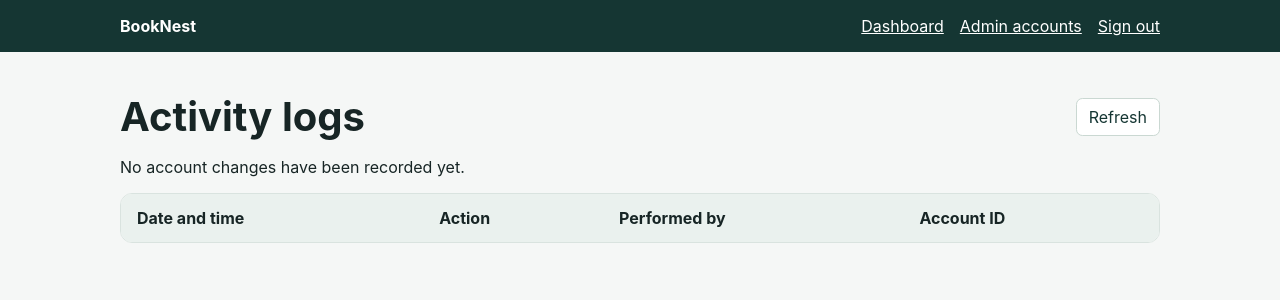
After one commit to IT26100776/BookNest, a Spring Boot app: page /admin/activity.html in a window 1280 px wide. The commit adds this page. Shown: the top 300 px of the page. Run offline with Spring Boot 4, Linux system fonts and the light colour scheme; the visitor is signed in with stand-in values (Sample User, id 1); data that the repository does not hold is empty; some of the project's set-up classes (security, data sources, template engines, error pages and the like) are left out, and stand-ins take their place.

Commit message:
Added admin activity logs page (html and js)

```diff
--- /dev/null
+++ b/src/main/resources/static/admin/activity.html
@@ -0,0 +1,81 @@
+<!doctype html>
+<html lang="en">
+<head>
+    <meta charset="utf-8">
+    <meta name="viewport" content="width=device-width, initial-scale=1">
+    <title>Activity logs | BookNest</title>
+    <script src="activity.js" defer></script>
+    <style>
+        :root {
+            font-family: Inter, system-ui, sans-serif;
+            color: #172525;
+            background: #f5f7f6;
+        }
+
+        body { margin: 0; }
+        header { background: #153633; color: white; }
+        header div, main { max-width: 65rem; margin: auto; padding: 1rem 1.5rem; }
+        header div, nav, .heading { display: flex; align-items: center; gap: 1rem; }
+        header div, .heading { justify-content: space-between; flex-wrap: wrap; }
+        header a { color: white; }
+        main { padding-top: 2.5rem; }
+        h1 { margin: 0; font-size: clamp(1.8rem, 4vw, 2.5rem); }
+        button {
+            font: inherit;
+            cursor: pointer;
+            padding: .5rem .75rem;
+            border: 1px solid #cad8d2;
+            border-radius: .4rem;
+            background: white;
+            color: #153633;
+        }
+        button:disabled { opacity: .55; cursor: default; }
+        #activity-status { min-height: 1.25rem; }
+        .error { color: #9c282c; }
+        .table-wrap {
+            overflow-x: auto;
+            background: white;
+            border: 1px solid #d9e3df;
+            border-radius: .75rem;
+        }
+        table { width: 100%; border-collapse: collapse; text-align: left; }
+        th, td { padding: .875rem 1rem; }
+        th { background: #eaf1ee; }
+        tbody tr + tr { border-top: 1px solid #e2e9e6; }
+        td { overflow-wrap: anywhere; }
+        .date, .action { white-space: nowrap; }
+    </style>
+</head>
+<body>
+<header>
+    <div>
+        <strong>BookNest</strong>
+        <nav aria-label="Admin navigation">
+            <a href="dashboard.html">Dashboard</a>
+            <a href="accounts.html">Admin accounts</a>
+            <a href="/logout">Sign out</a>
+        </nav>
+    </div>
+</header>
+<main>
+    <div class="heading">
+        <h1>Activity logs</h1>
+        <button id="refresh-activity" type="button">Refresh</button>
+    </div>
+    <p id="activity-status" role="status" aria-live="polite">Loading activity…</p>
+    <div class="table-wrap">
+        <table aria-label="Admin account activity">
+            <thead>
+                <tr>
+                    <th scope="col">Date and time</th>
+                    <th scope="col">Action</th>
+                    <th scope="col">Performed by</th>
+                    <th scope="col">Account ID</th>
+                </tr>
+            </thead>
+            <tbody id="activity-rows"></tbody>
+        </table>
+    </div>
+</main>
+</body>
+</html>
--- /dev/null
+++ b/src/main/resources/static/admin/activity.js
@@ -0,0 +1,56 @@
+"use strict";
+
+const rows = document.querySelector("#activity-rows");
+const statusMessage = document.querySelector("#activity-status");
+const refreshButton = document.querySelector("#refresh-activity");
+const dateFormat = new Intl.DateTimeFormat(undefined, {
+    dateStyle: "medium",
+    timeStyle: "short"
+});
+const actionLabels = { CREATED: "Created", UPDATED: "Edited", DELETED: "Deleted" };
+
+function activityRow(entry) {
+    const row = document.createElement("tr");
+    const date = row.insertCell();
+    date.className = "date";
+    date.textContent = dateFormat.format(new Date(entry.timestamp));
+
+    const action = row.insertCell();
+    action.className = "action";
+    action.textContent = actionLabels[entry.action] || entry.action;
+
+    row.insertCell().textContent = entry.actor;
+    row.insertCell().textContent = entry.accountId;
+    return row;
+}
+
+async function loadActivity() {
+    refreshButton.disabled = true;
+    statusMessage.classList.remove("error");
+    statusMessage.textContent = "Loading activity…";
+
+    try {
+        const response = await fetch("/api/admin/activity");
+        if (response.redirected) {
+            window.location.reload();
+            return;
+        }
+        if (!response.ok) {
+            throw new Error("Could not load the activity log. Try refreshing.");
+        }
+
+        const activity = await response.json();
+        rows.replaceChildren(...activity.map(activityRow));
+        statusMessage.textContent = activity.length
+            ? `Showing ${activity.length} recent account ${activity.length === 1 ? "change" : "changes"}.`
+            : "No account changes have been recorded yet.";
+    } catch {
+        statusMessage.classList.add("error");
+        statusMessage.textContent = "Could not load the activity log. Try refreshing.";
+    } finally {
+        refreshButton.disabled = false;
+    }
+}
+
+refreshButton.addEventListener("click", loadActivity);
+loadActivity();
```
Also changed, not shown: src/main/resources/static/admin/dashboard.html (+14 -5 lines).
